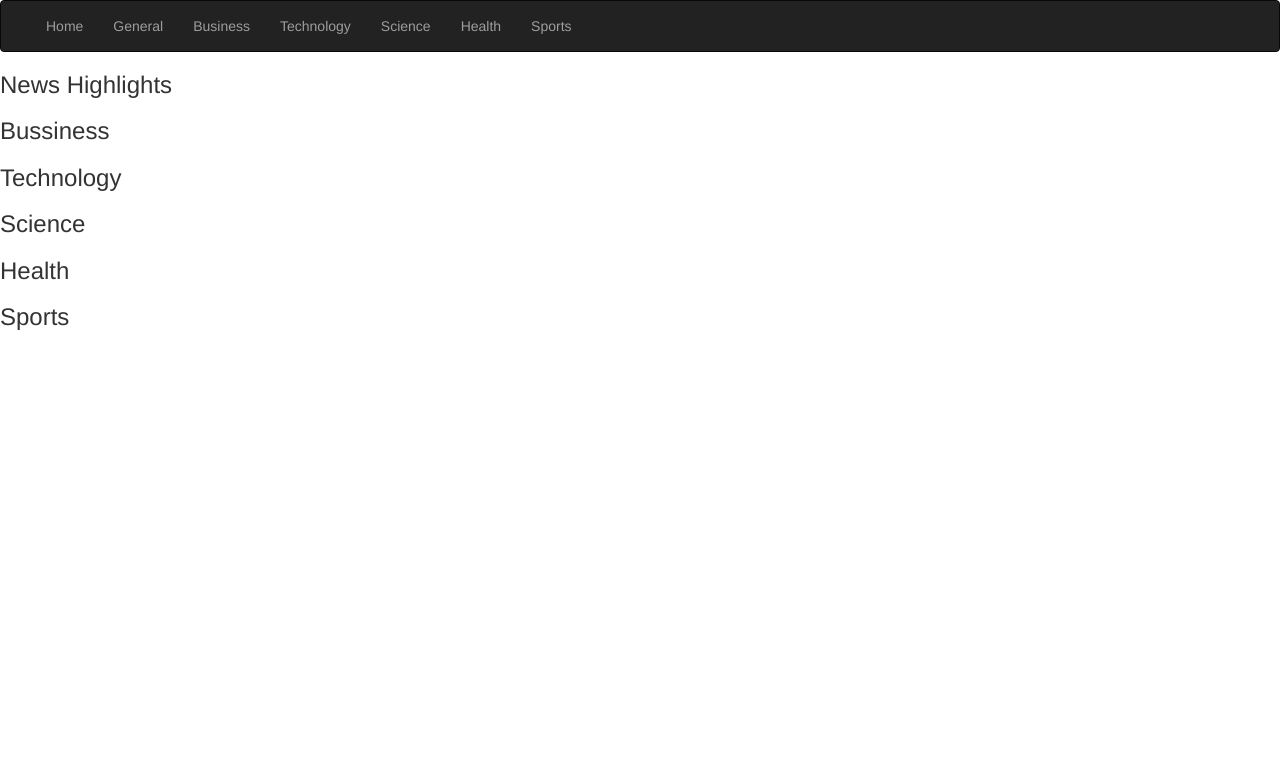
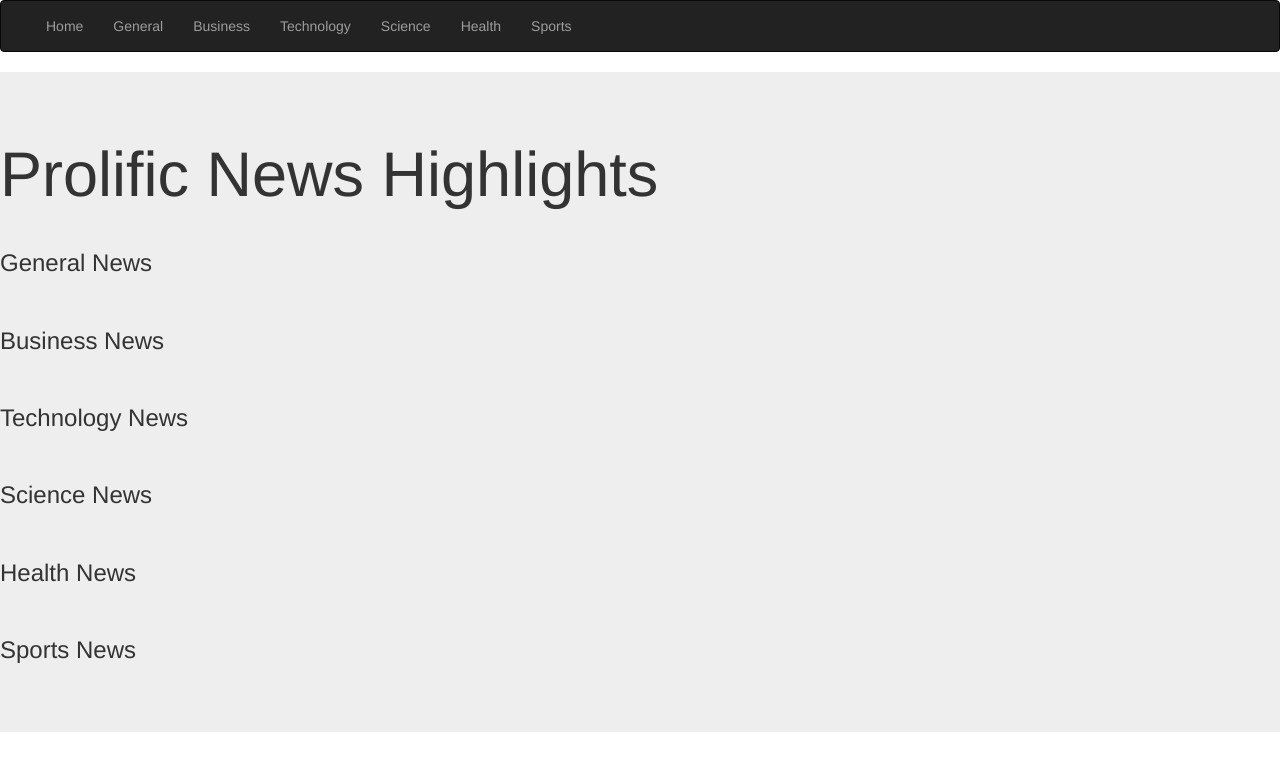
Before and after one commit to markmumba/News-highlight, a Flask app: page / in a window 1280 px wide. Shown: the top 771 px of the page. Run offline with Flask 2, Linux system fonts and the light colour scheme; parts of the project's set-up code (start-up, migrations or seed data) failed here and were passed over; some libraries are stand-ins or nearby versions.

Commit message:
changed my files

```diff
--- a/app/templates/index.html
+++ b/app/templates/index.html
@@ -1,33 +1,79 @@
-{% extends 'base.html' %}
+{% extends 'base.html'%}
 {% import 'macros.html' as macro%}
 
+<!-- Styles block -->
 
+{% block styles%}
+{{ super() }}
+<link rel="stylesheet" href="{{url_for('static',filename='CSS/index.css')}}">
+{% endblock %}
+
+<!-- Content block -->
 {% block content %}
-
-<h3> News Highlights</h3>
+<div class=" jumbotron">
+<div class="">
+    <div class="page_name">
+        <h1>Prolific News Highlights</h1>
+    </div>
+    <!-- General Sources section  -->
+    <hr />
+    <div class="source_section">
+        <h3 id="general" class="source_section_name">General News</h3>
         <ul>
-       {{macro.displayNewsList(general) }}
+            <div class="row">
+        	   {{ macro.displayNewsList(general) }}
+            </div>
         </ul>
-<h3> Bussiness </h3>
+    </div>
+ <!-- Business Sources section  -->
+    <hr />
+    <div class="source_section">
+        <h3 id="business" class="source_section_name">Business News</h3>
         <ul>
-    {{ macro.displayNewsList(bussiness)}}
+            <div class="row">
+               {{ macro.displayNewsList(business) }}
+            </div>
         </ul>
-<!-- Now showing movie -->
-<h3> Technology</h3>
+    </div>
+    <!-- Technology Sources section  -->
+    <hr />
+    <div class="source_section">
+        <h3 id="technology" class="source_section_name">Technology News</h3>
         <ul>
-    {{ macro.displayNewsList(technology)}}
+            <div class="row">
+               {{ macro.displayNewsList(technology) }}
+            </div>
         </ul>
-<h3> Science</h3>
+    </div>
+    <!-- Science Sources section  -->
+    <hr />
+    <div class="source_section">
+        <h3 id="science" class="source_section_name">Science News</h3>
         <ul>
-        {{macro.displayNewsList(science)}}
+            <div class="row">
+               {{ macro.displayNewsList(science) }}
+            </div>
         </ul>
-<h3> Health</h3>
+    </div>
+    <!-- Health Sources section  -->
+    <hr />
+    <div class="source_section">
+        <h3 id="health" class="source_section_name">Health News</h3>
         <ul>
-         {{macro.displayNewsList(health)}}
+            <div class="row">
+               {{ macro.displayNewsList(health) }}
+            </div>
         </ul>
-<h3> Sports</h3>
+    </div>
+    <!-- Sports Sources section  -->
+    <hr />
+    <div class="source_section">
+        <h3 id="sports" class="source_section_name">Sports News</h3>
         <ul>
-        {{macro.displayNewsList(Sports)}}
+            <div class="row">
+               {{ macro.displayNewsList(sports) }}
+            </div>
         </ul>
-
-{% endblock %}
+    </div>
+</div>
+{% endblock%}
```
Lines whose indentation alone changed are shown as unchanged.
